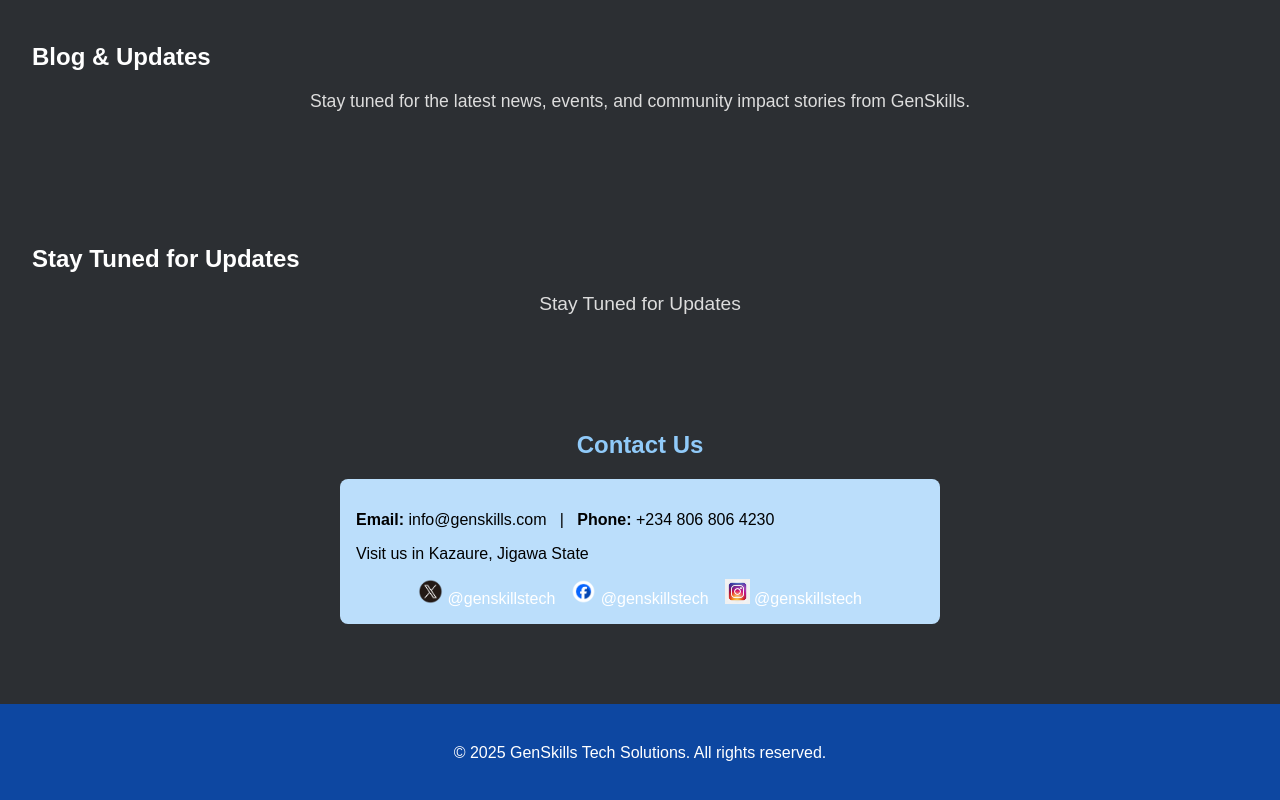
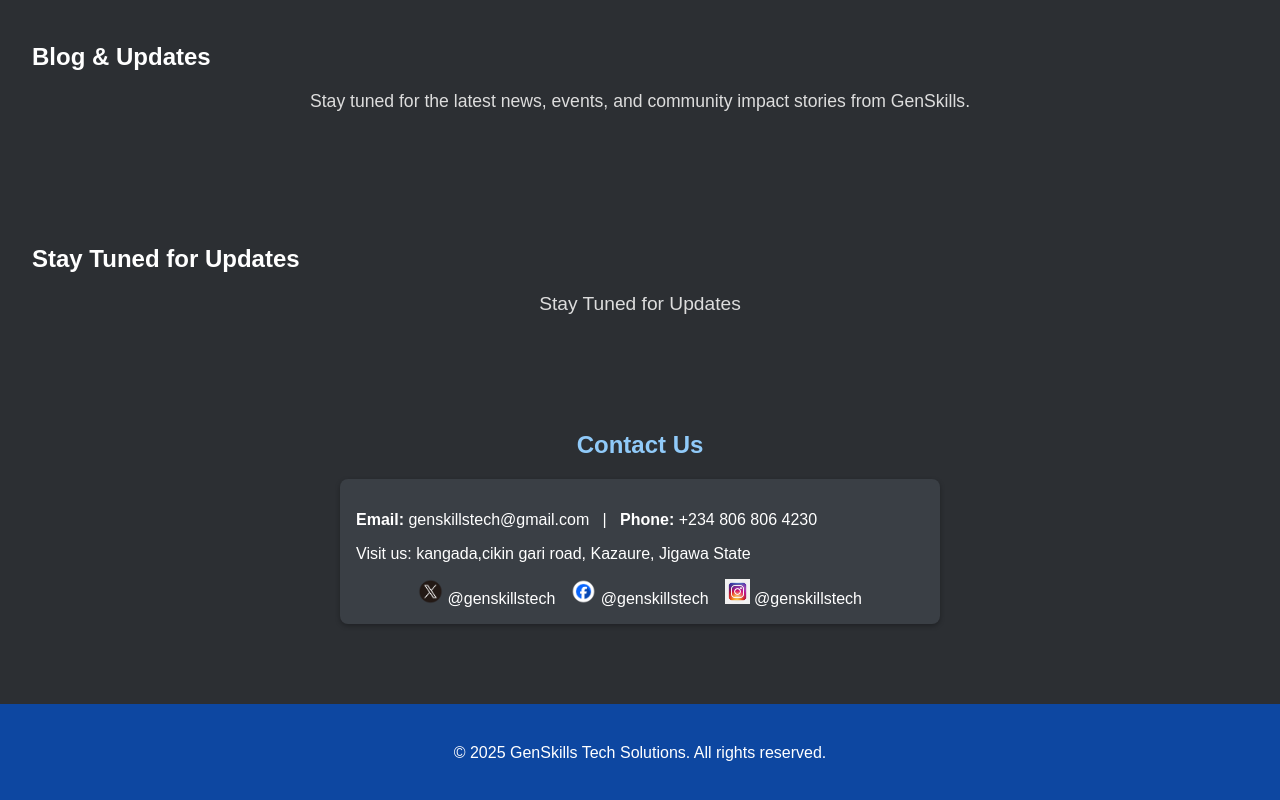
Before and after one commit to genskillstech/genskillstech.github.io, a plain HTML site: page index.html in a window 1280 px wide. Shown: the part 2890-3690 px from the top of the page. Drawn offline with Linux system fonts and the light colour scheme.

Commit message:
Update index.html

```diff
--- a/index.html
+++ b/index.html
@@ -62,15 +62,17 @@
     button { padding:0.5rem 1rem; margin:0 0.3rem; cursor:pointer; border:none; border-radius:5px; background:var(--accent); color:white; }
     footer { background:var(--primary); color:white; text-align:center; padding:1.5rem; margin-top:2rem; }
     .footer-contact {
-  background: var(--light-blue);
-  color:#000;
-  padding:1rem;
-  border-radius:8px;
-  display:block;
-  max-width:600px;       /* limit size on desktop */
-  width:100%;            /* full width on mobile */
-  box-sizing:border-box; /* prevent overflow */
+  background: var(--card-bg);
+  color: var(--card-text);
+  padding: 1rem;
+  border-radius: 8px;
+  display: block;
+  max-width: 600px;       /* limit size on desktop */
+  width: 100%;            /* full width on mobile */
+  box-sizing: border-box;
+  box-shadow: 0 2px 5px rgba(0,0,0,0.3); /* consistent shadow with other cards */
 }
+
 
     .socials { display:flex; justify-content:center; gap:1rem; margin-top:0.5rem; align-items:center; }
     .socials img { width:25px; height:25px; }
@@ -265,16 +267,17 @@
   <h2 style="text-align:center; color:#90caf9;">Contact Us</h2>
   <div style="display:flex; justify-content:center; margin-top:12px; padding:0 1rem;">
     <div class="footer-contact">
-      <p><strong>Email:</strong> info@genskills.com &nbsp; | &nbsp; <strong>Phone:</strong> +234 806 806 4230</p>
-      <p>Visit us in Kazaure, Jigawa State</p>
+      <p><strong>Email:</strong> genskillstech@gmail.com &nbsp; | &nbsp; <strong>Phone:</strong> +234 806 806 4230</p>
+      <p>Visit us: kangada,cikin gari road, Kazaure, Jigawa State</p>
       <div class="socials">
-        <div><img src="x.webp" alt="Twitter"> <span style="color:#fff;">@genskillstech</span></div>
-        <div><img src="facebook.webp" alt="Facebook"> <span style="color:#fff;">@genskillstech</span></div>
-        <div><img src="instagram.jpg" alt="Instagram"> <span style="color:#fff;">@genskillstech</span></div>
+        <div><img src="x.webp" alt="Twitter"> <span>@genskillstech</span></div>
+        <div><img src="facebook.webp" alt="Facebook"> <span>@genskillstech</span></div>
+        <div><img src="instagram.jpg" alt="Instagram"> <span>@genskillstech</span></div>
       </div>
     </div>
   </div>
 </section>
+
 
 
 <footer><p>&copy; 2025 GenSkills Tech Solutions. All rights reserved.</p></footer>
```
